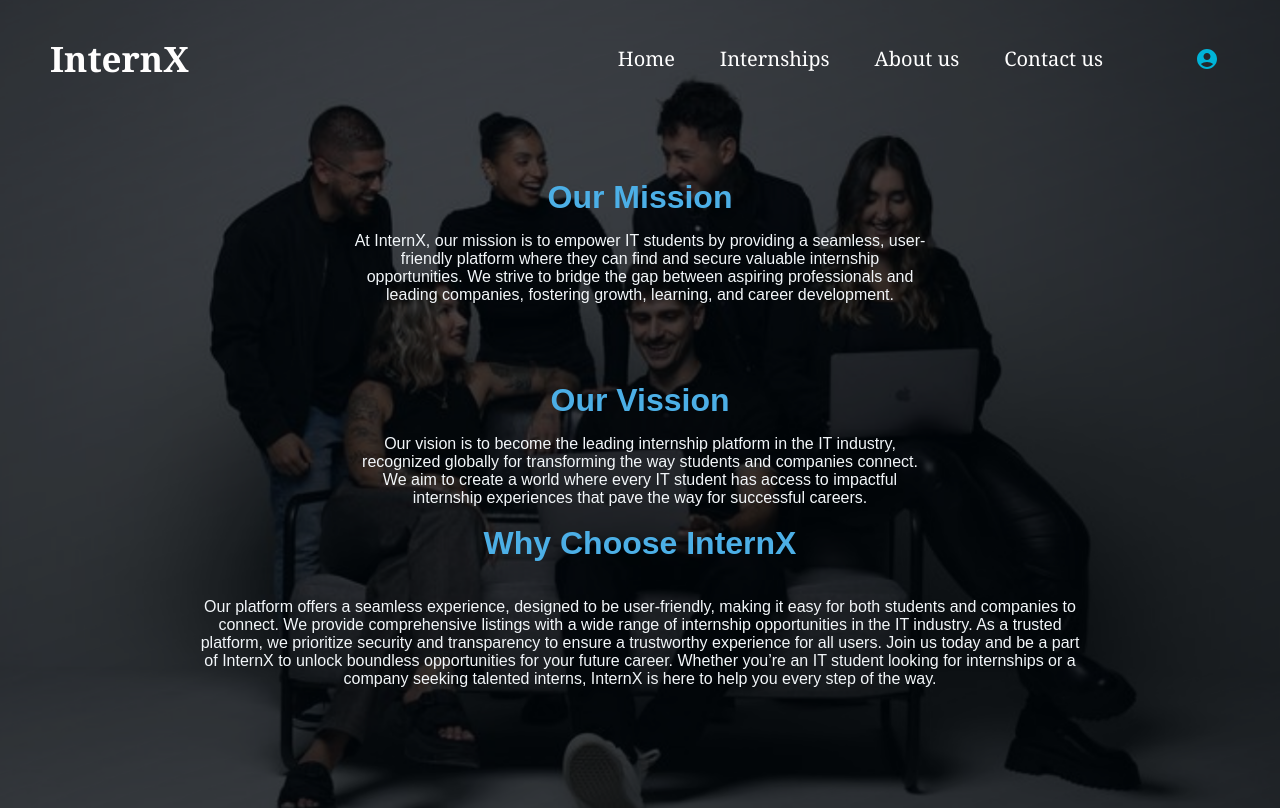
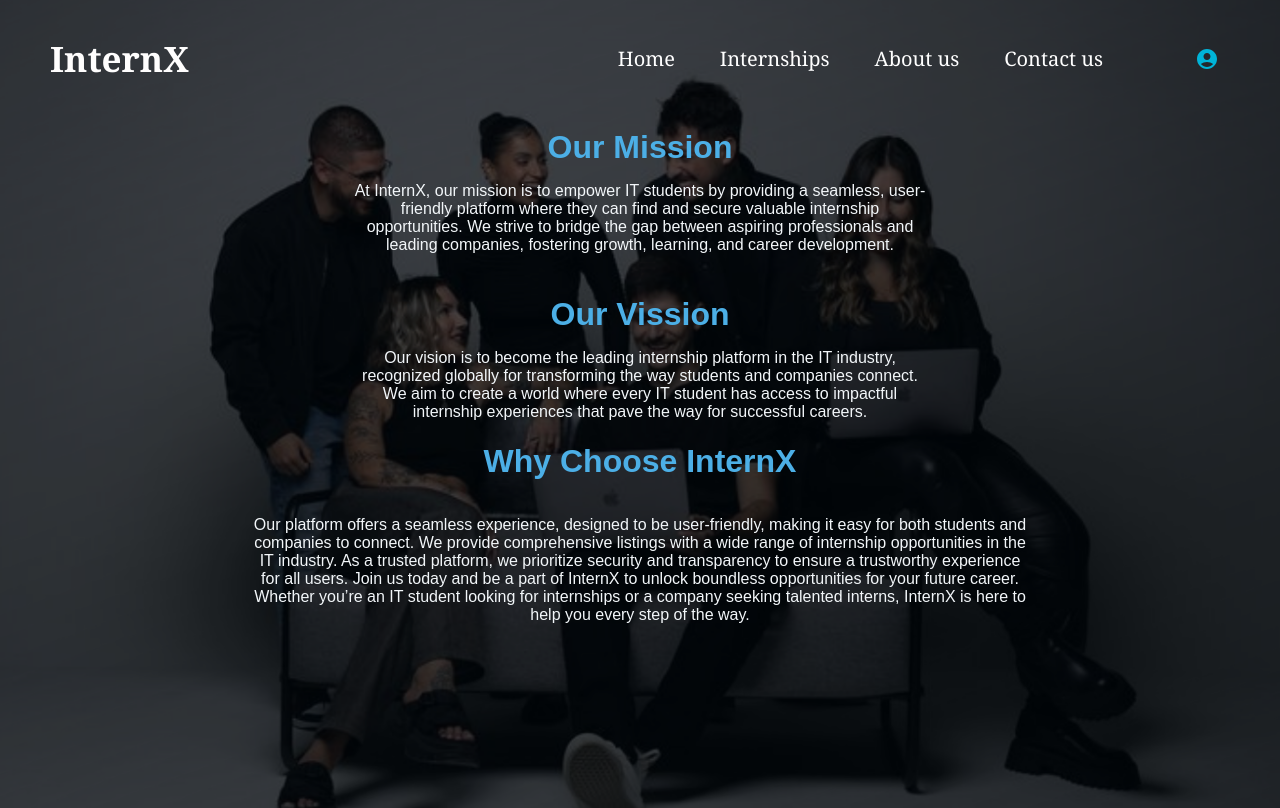
Before and after one commit to KushaRa/InternX_Front, a React (Create React App) app in the folder skillsync/: page /about in a window 1280 px wide. Shown: the top 808 px of the page. Built offline with nearby package versions, Linux system fonts and the light colour scheme; no server answers.

Commit message:
change css styles in about us page

```diff
--- a/skillsync/src/Pages/AboutUs/AboutUs.css
+++ b/skillsync/src/Pages/AboutUs/AboutUs.css
@@ -38,7 +38,7 @@
  }
 
  .Vission, .Mission {
-    margin-top: 10px;
+    margin-top: -40px;
  }
 
  .vissioMission h3 {
@@ -51,6 +51,10 @@
 
  .vissioMission p {
     text-align: center;
+    padding-bottom: 20px;
+    margin-bottom: 10px;
+
+
  }
 
  .whyUs {
@@ -60,12 +64,13 @@
     margin-top: -40px;
     align-items: center;
     gap: 20px;
-    padding-top: 10px;
+    padding-top: -1px;
+    /* margin-bottom: 1rem; */
  }
 
  .whyUs h3 {
     color: #50b4eb;
-    color:;
+    /* color:; */
     text-align: center;
     font-size: 2rem;
     font-weight: 800;
@@ -74,8 +79,8 @@
 
  .whyUs p {
     text-align: center;
-    padding-left: 200px;
-    padding-right: 200px;
+    padding-left: 250px;
+    padding-right: 250px;
     margin-top: 0px;
  }
 
```
